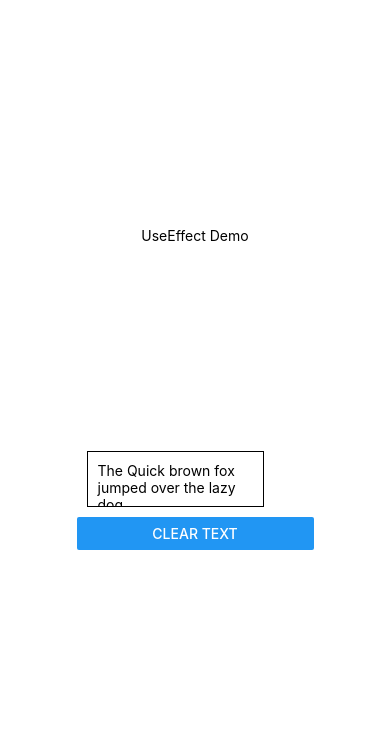
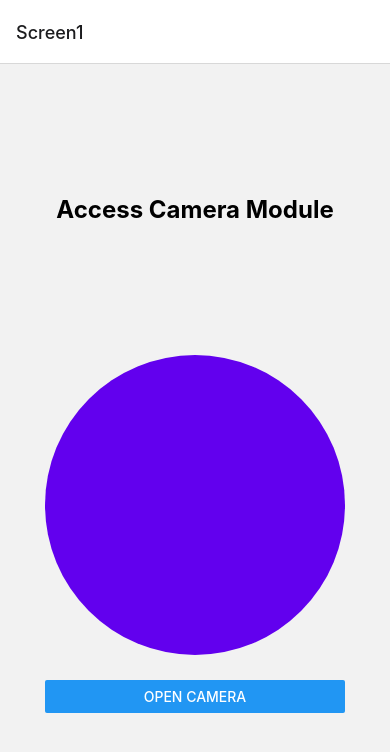
Before and after one commit to VaibhavBiturwar/My_App_React_Native, a React Native app: screen /Feeds in a window 390 px wide. Shown: the top 752 px of the page. Built offline with nearby package versions, Linux system fonts and the light colour scheme.

Commit message:
Camera fixed

```diff
--- a/App.js
+++ b/App.js
@@ -1,5 +1,5 @@
 import { StatusBar } from "expo-status-bar";
-import { StyleSheet, Text, View } from "react-native";
+import { StyleSheet, View } from "react-native";
 
 // local imports
 import IntervalExample from "./src/components/intervalScreen";
@@ -38,7 +38,8 @@ import { UseEffectComponent } from "./src/components/useEffect.component";
 
 export default function App() {
   return (
-    <View style={{ flex: 1, marginTop: 20, padding: 10 }}>
+    // <View style={styles.container}>
+    <View style={styles.containerWithoutPadding}>
       {/* <TimeoutScreen /> */}
       {/* <IntervalExample /> */}
 
@@ -60,9 +61,9 @@ export default function App() {
 
       {/* <MyImageBackground /> */}
 
-      {/* <NavigationContainer>
+      <NavigationContainer>
         <CameraModule />
-      </NavigationContainer> */}
+      </NavigationContainer>
 
       {/* <MyFlatLists /> */}
 
@@ -70,7 +71,7 @@ export default function App() {
 
       {/* <AlertComponent /> */}
 
-      <UseEffectComponent />
+      {/* <UseEffectComponent /> */}
     </View>
   );
 
@@ -88,9 +89,10 @@ export default function App() {
 const styles = StyleSheet.create({
   container: {
     flex: 1,
-    backgroundColor: "black",
-    alignItems: "center",
-    justifyContent: "center",
-    margin: 200,
+    marginTop: 20,
+    padding: 10,
+  },
+  containerWithoutPadding: {
+    flex: 1,
   },
 });
--- a/src/Camera/Screen1.js
+++ b/src/Camera/Screen1.js
@@ -1,20 +1,23 @@
-import React, { useEffect } from "react";
-import { View, Text, Button, Image } from "react-native";
+import React, { useEffect, useState } from "react";
+import { View, Text, Button, StyleSheet } from "react-native";
 
 import { Avatar } from "react-native-paper";
 
 import AsyncStorage from "@react-native-async-storage/async-storage";
+import { useFocusEffect } from "@react-navigation/native";
 
 export const Screen1 = ({ navigation }) => {
   var photo = null;
+  const [photoUrl, setPhotoUrl] = useState();
 
   const getPhoto = async () => {
     try {
       photo = await (await AsyncStorage.getItem("dp")).toString();
       if (photo) {
-        console.log("If Photo " + photo);
+        // console.log("If Photo " + photo);
+        setPhotoUrl(photo);
       } else {
-        console.log("Else photo " + photo);
+        console.log("Photo Not Found");
       }
     } catch (e) {
       console.log("photo load error", e);
@@ -25,60 +28,47 @@ export const Screen1 = ({ navigation }) => {
     getPhoto();
   }, [getPhoto]);
 
+  useFocusEffect(() => {
+    getPhoto();
+  });
+
   return (
-    <View
-      style={{
-        alignItems: "center",
-        justifyContent: "center",
-      }}
-    >
-      <Text>Access Camera Module</Text>
-      <Button
-        onPress={() => {
-          console.log(" Clicked");
-          navigation.navigate("Screen2");
-
-        }}
-        title="Open Camera"
-      />
-      {/*
-      {photo && (
+    <View style={styles.cameraContainer}>
+      <Text style={styles.headerText}>Access Camera Module</Text>
+      <View>
         <Avatar.Image
-          size={200}
-          source={{ uri: photo }}
-          style={{
-            alignContent: "center",
-            alignItems: "center",
-            justifyContent: "center",
+          size={300}
+          source={{
+            uri: photoUrl,
           }}
+          style={styles.profilePicture}
         />
-      )}
-      {!photo && (
-        <Avatar.Image
-          size={200}
-          // source={require("../asssets/avatar.jpg")}
-          icon="human"
-          style={{
-            alignContent: "center",
-            alignItems: "center",
-            justifyContent: "center",
+        <Button
+          onPress={() => {
+            // console.log(" Clicked");
+            navigation.navigate("Screen2");
           }}
+          title="Open Camera"
         />
-      )} */}
-
-      <Avatar.Image
-        size={200}
-        // source={require("../asssets/avatar.jpg")}
-        source={{
-          // uri: "file:///data/user/0/host.exp.exponent/cache/ExperienceData/%2540vaibhavbiturwar%252Fmy-app/Camera/647d8efe-3881-491c-a9c4-60f089dcd5a3.jpg",
-          uri: photo,
-        }}
-        style={{
-          alignContent: "center",
-          alignItems: "center",
-          justifyContent: "center",
-        }}
-      />
+      </View>
     </View>
   );
 };
+
+const styles = StyleSheet.create({
+  cameraContainer: {
+    flex: 1,
+    alignItems: "center",
+    justifyContent: "space-evenly",
+  },
+  headerText: {
+    fontSize: 24,
+    fontWeight: "700",
+  },
+  profilePicture: {
+    alignContent: "center",
+    alignItems: "center",
+    justifyContent: "center",
+    marginBottom: 25,
+  },
+});
--- a/src/Camera/Screen2.js
+++ b/src/Camera/Screen2.js
@@ -1,5 +1,8 @@
 import React, { useEffect, useState, useRef } from "react";
-import { View, Text, TouchableOpacity, StyleSheet, Button } from "react-native";
+import { View, Text, ActivityIndicator, StyleSheet } from "react-native";
+import { Colors } from "react-native-paper";
+
+import Icon from "react-native-vector-icons/MaterialIcons";
 
 // expo install expo-camera
 import { Camera } from "expo-camera";
@@ -8,15 +11,18 @@ import AsyncStorage from "@react-native-async-storage/async-storage";
 
 export const Screen2 = ({ navigation }) => {
   const [hasPermission, setHasPermission] = useState(null);
-  const [type, setType] = useState(Camera.Constants.Type.back);
+  const [type, setType] = useState(Camera.Constants.Type.front);
+  const [isLoading, setIsLoading] = useState(false);
+  const iconSize = 50;
 
   const CameraRef = useRef();
 
   const snap = async () => {
     if (CameraRef) {
       const photo = await CameraRef.current.takePictureAsync();
-      console.log(photo);
+      // console.log(photo);
       await AsyncStorage.setItem("dp", photo.uri);
+      setIsLoading(false);
       navigation.goBack();
     }
   };
@@ -36,21 +42,60 @@ export const Screen2 = ({ navigation }) => {
   }
   return (
     <View style={styles.container}>
-      <TouchableOpacity
-        onPress={() => {
-          console.log("Image");
-          snap();
+      <Camera
+        type={type}
+        ratio={"16:9"}
+        style={styles.cameraContainer}
+        ref={(camera) => {
+          CameraRef.current = camera;
         }}
-        style={styles.container}
-      >
-        <Camera
-          type={Camera.Constants.Type.back}
-          style={styles.cameraContainer}
-          ref={(camera) => {
-            CameraRef.current = camera;
+      />
+
+      <View style={styles.cameraButtons}>
+        <Icon
+          name="switch-camera"
+          size={iconSize}
+          color={Colors.white}
+          onPress={() => {
+            console.log("Pressed");
+            type == Camera.Constants.Type.back
+              ? setType(Camera.Constants.Type.front)
+              : setType(Camera.Constants.Type.back);
           }}
         />
-      </TouchableOpacity>
+        <Icon
+          name="camera"
+          size={iconSize}
+          color={Colors.white}
+          onPress={() => {
+            setIsLoading(true);
+            snap();
+            console.log("Image Captured");
+          }}
+        />
+
+        <Icon
+          name="cancel"
+          size={iconSize}
+          color={Colors.white}
+          onPress={() => {
+            console.log("Pressed Cancel");
+            navigation.goBack();
+          }}
+        />
+      </View>
+      <ActivityIndicator size="large" color="white" animating={isLoading} />
+      {isLoading && (
+        <View style={{ alignItems: "center" }}>
+          <Text
+            style={{
+              color: "white",
+            }}
+          >
+            Keep Steady
+          </Text>
+        </View>
+      )}
     </View>
   );
 };
@@ -60,8 +105,7 @@ export default Screen2;
 const styles = StyleSheet.create({
   container: {
     flex: 1,
-    height: "100%",
-    backgroundColor: "lightblue",
+    backgroundColor: "black",
   },
   cameraContainer: {
     height: "80%",
@@ -73,26 +117,10 @@ const styles = StyleSheet.create({
     width: "100%",
     backgroundColor: "yellow",
   },
+  cameraButtons: {
+    flexDirection: "row",
+    justifyContent: "space-evenly",
+    marginHorizontal: 25,
+    marginVertical: 20,
+  },
 });
-
-/*
-
-<Camera style={styles.camera} type={type}>
-        <View style={styles.buttonContainer}>
-          <TouchableOpacity
-            style={styles.button}
-            onPress={() => {
-              setType(
-                type === Camera.Constants.Type.back
-                  ? Camera.Constants.Type.front
-                  : Camera.Constants.Type.back
-              );
-            }}
-          >
-            <Text style={styles.text}> Flip </Text>
-          </TouchableOpacity>
-        </View>
-      </Camera>
-
-
-*/
```
